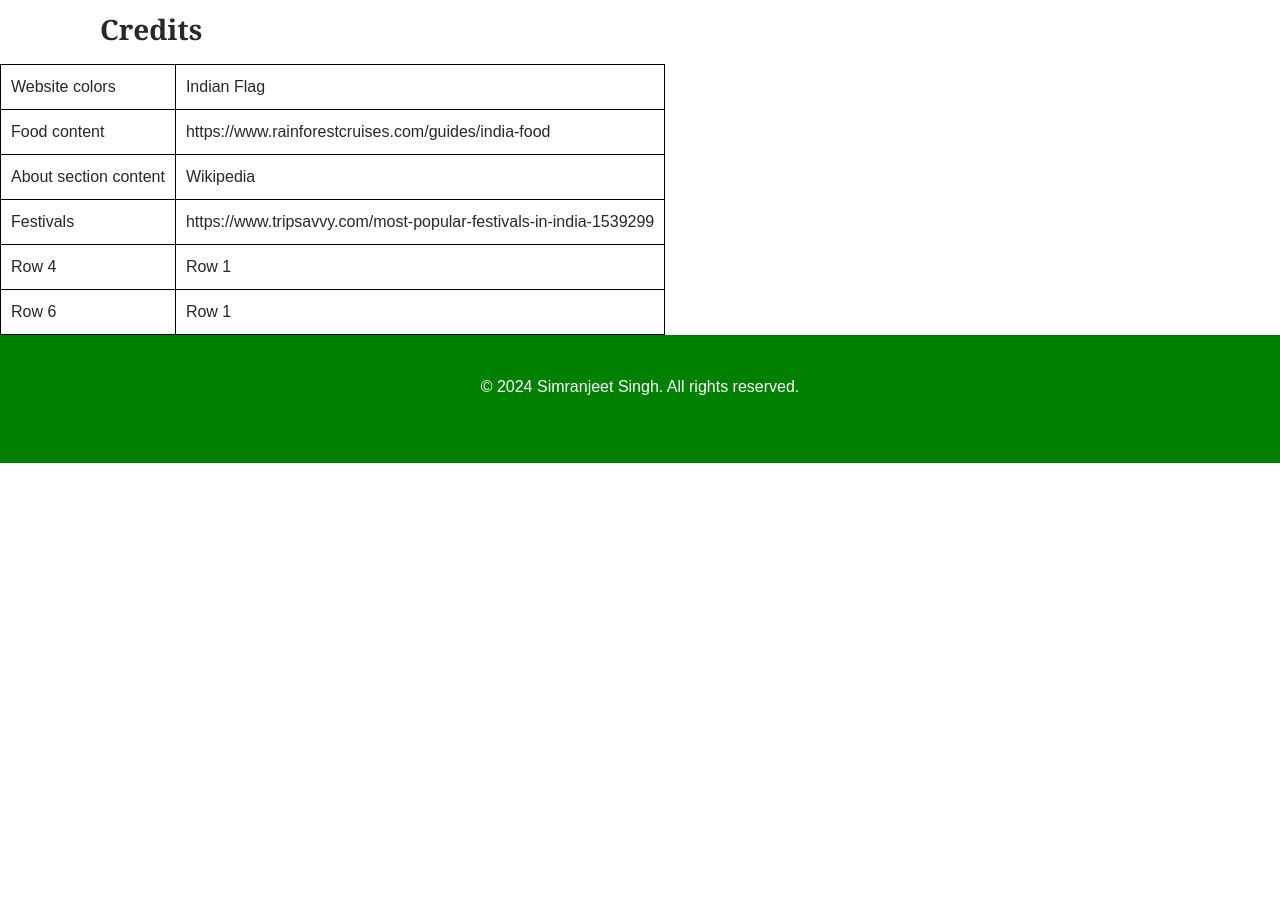
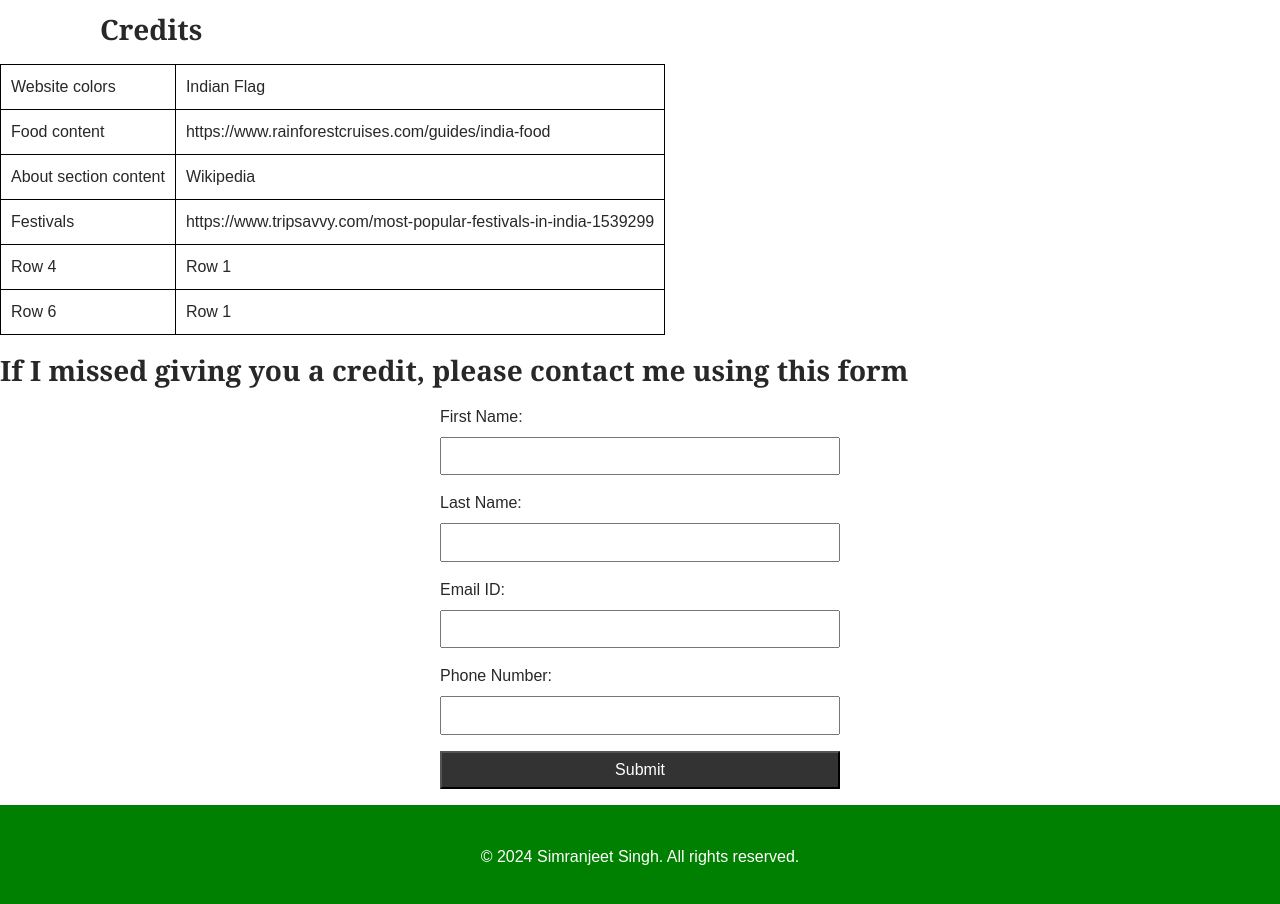
Before and after one commit to Simran1997161/country-website-simran, a plain HTML site: page credits.html in a window 1280 px wide. Shown: the part 134-1038 px from the top of the page. Before the commit the page ends 800 px from the top, so only its background shows below. Drawn offline with Linux system fonts and the light colour scheme.

Commit message:
added a form

```diff
--- a/credits.html
+++ b/credits.html
@@ -65,6 +65,24 @@
         </tr>
     </table>
 
+    <section id="contact">
+        <h2>If I missed giving you a credit, please contact me using this form</h2>
+        <form action="#" method="post">
+            <label for="firstname">First Name:</label>
+            <input type="text" id="firstname" name="firstname">
+
+            <label for="lastname">Last Name:</label>
+            <input type="text" id="lastname" name="lastName">
+
+            <label for="email">Email ID:</label>
+            <input type="email" id="email" name="email">
+
+            <label for="phone">Phone Number:</label>
+            <input type="tel" id="phone" name="phone">
+
+            <input type="submit" value="Submit">
+        </form>
+    </section>
 
 
 <footer>
```
